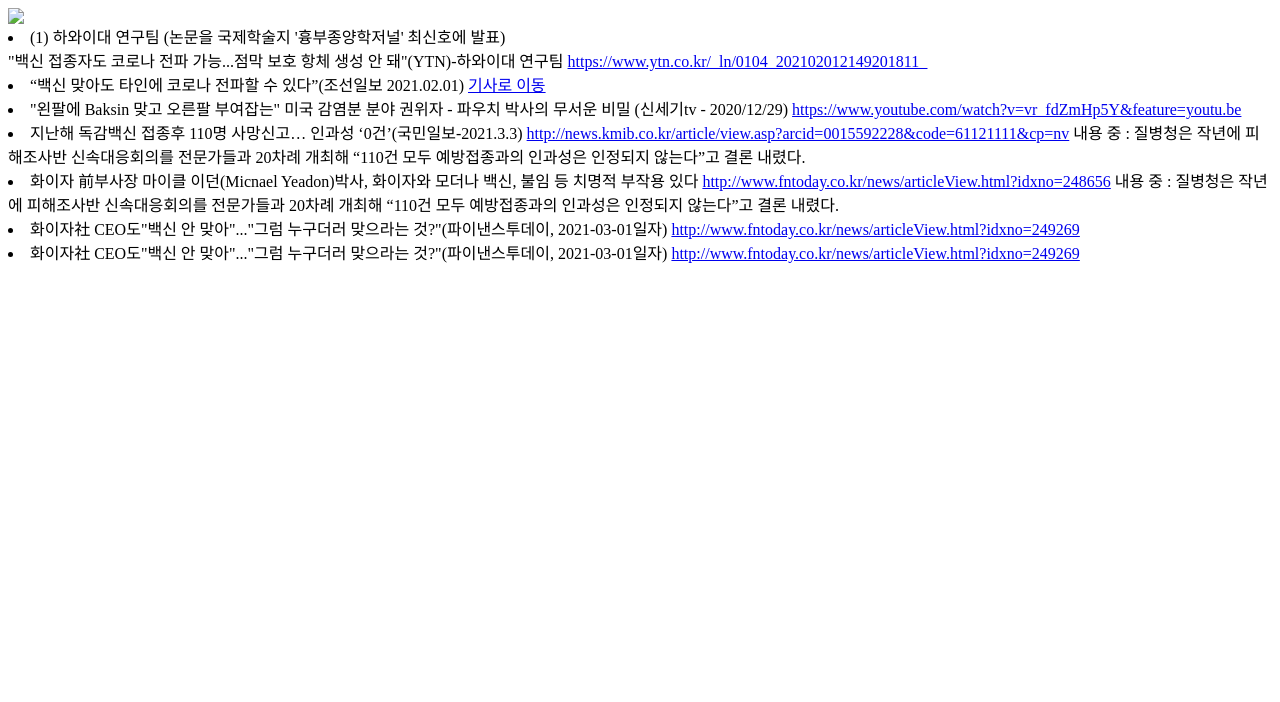
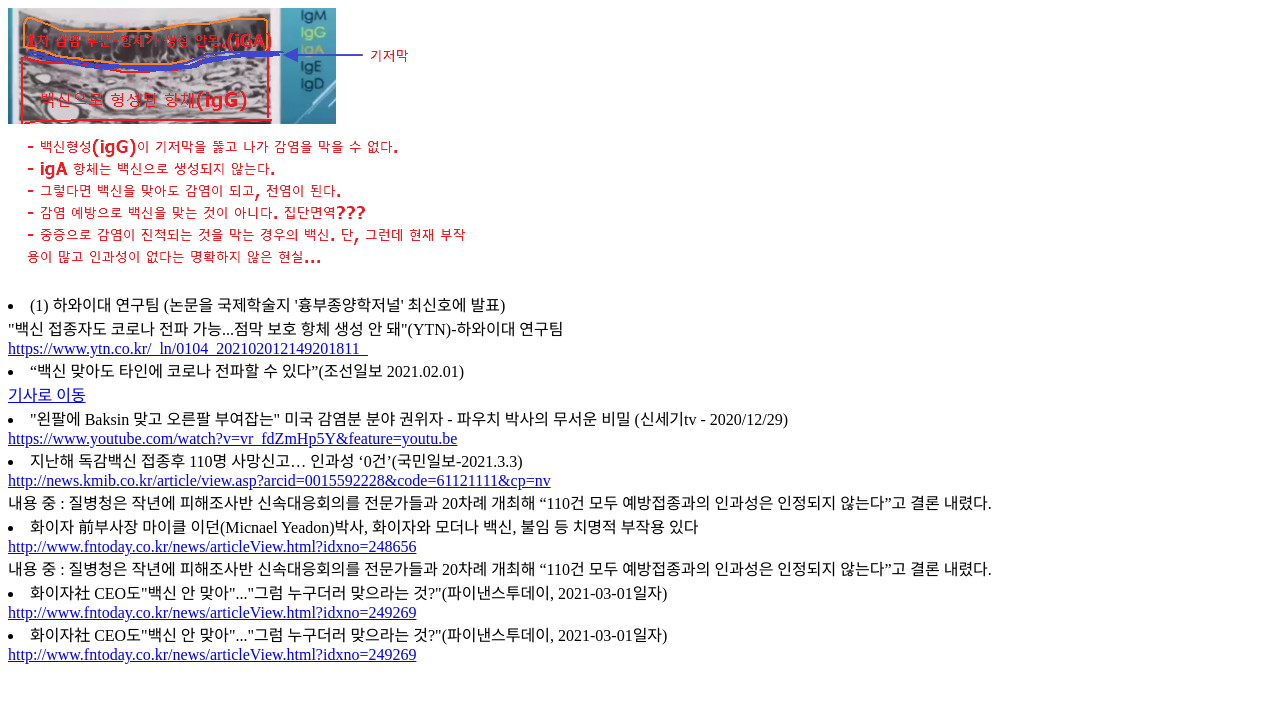
Before and after one commit to FRONTIERWJ/news, a plain HTML site: page index.html in a window 1280 px wide. Drawn offline with Linux system fonts and the light colour scheme.

Commit message:
Update index.html

```diff
--- a/index.html
+++ b/index.html
@@ -1,42 +1,42 @@
 <html>
 
-<img src="bak.jpg">
+<img src="bak.png"><br>
 
 <li>
 (1) 하와이대 연구팀 (논문을 국제학술지 '흉부종양학저널' 최신호에 발표)<br>
-"백신 접종자도 코로나 전파 가능...점막 보호 항체 생성 안 돼"(YTN)-하와이대 연구팀
+"백신 접종자도 코로나 전파 가능...점막 보호 항체 생성 안 돼"(YTN)-하와이대 연구팀<br>
 <a href='https://www.ytn.co.kr/_ln/0104_202102012149201811_'>https://www.ytn.co.kr/_ln/0104_202102012149201811_</a>
 </li>
 
 <li>
-“백신 맞아도 타인에 코로나 전파할 수 있다”(조선일보 2021.02.01)
+“백신 맞아도 타인에 코로나 전파할 수 있다”(조선일보 2021.02.01)<br>
 <a href='https://www.msn.com/ko-kr/money/topstories/%EB%B0%B1%EC%8B%A0-%EB%A7%9E%EC%95%84%EB%8F%84-%ED%83%80%EC%9D%B8%EC%97%90-%EC%BD%94%EB%A1%9C%EB%82%98-%EC%A0%84%ED%8C%8C%ED%95%A0-%EC%88%98-%EC%9E%88%EB%8B%A4/ar-BB1dhK6j'>기사로 이동</a>
 </li>
 
 <li>
-"왼팔에 Baksin 맞고 오른팔 부여잡는" 미국 감염분 분야 권위자 - 파우치 박사의 무서운 비밀 (신세기tv - 2020/12/29)
+"왼팔에 Baksin 맞고 오른팔 부여잡는" 미국 감염분 분야 권위자 - 파우치 박사의 무서운 비밀 (신세기tv - 2020/12/29)<br>
 <a href='https://www.ytn.co.kr/_ln/0104_202102012149201811_'>https://www.youtube.com/watch?v=vr_fdZmHp5Y&feature=youtu.be</a>
 </li>
 
 <li>
-지난해 독감백신 접종후 110명 사망신고… 인과성 ‘0건’(국민일보-2021.3.3)
-<a href='http://news.kmib.co.kr/article/view.asp?arcid=0015592228&code=61121111&cp=nv'>http://news.kmib.co.kr/article/view.asp?arcid=0015592228&code=61121111&cp=nv</a>
-내용 중 : 질병청은 작년에 피해조사반 신속대응회의를 전문가들과 20차례 개최해 “110건 모두 예방접종과의 인과성은 인정되지 않는다”고 결론 내렸다.
+지난해 독감백신 접종후 110명 사망신고… 인과성 ‘0건’(국민일보-2021.3.3)<br>
+<a href='http://news.kmib.co.kr/article/view.asp?arcid=0015592228&code=61121111&cp=nv'>http://news.kmib.co.kr/article/view.asp?arcid=0015592228&code=61121111&cp=nv</a><br>
+내용 중 : 질병청은 작년에 피해조사반 신속대응회의를 전문가들과 20차례 개최해 “110건 모두 예방접종과의 인과성은 인정되지 않는다”고 결론 내렸다.<br>
 </li>
 
 <li>
-화이자 前부사장 마이클 이던(Micnael Yeadon)박사, 화이자와 모더나 백신, 불임 등 치명적 부작용 있다
-<a href='http://www.fntoday.co.kr/news/articleView.html?idxno=248656'>http://www.fntoday.co.kr/news/articleView.html?idxno=248656</a>
-내용 중 : 질병청은 작년에 피해조사반 신속대응회의를 전문가들과 20차례 개최해 “110건 모두 예방접종과의 인과성은 인정되지 않는다”고 결론 내렸다.
+화이자 前부사장 마이클 이던(Micnael Yeadon)박사, 화이자와 모더나 백신, 불임 등 치명적 부작용 있다<br>
+<a href='http://www.fntoday.co.kr/news/articleView.html?idxno=248656'>http://www.fntoday.co.kr/news/articleView.html?idxno=248656</a><br>
+내용 중 : 질병청은 작년에 피해조사반 신속대응회의를 전문가들과 20차례 개최해 “110건 모두 예방접종과의 인과성은 인정되지 않는다”고 결론 내렸다.<br>
 </li>
 
 <li>
-화이자社 CEO도"백신 안 맞아"..."그럼 누구더러 맞으라는 것?"(파이낸스투데이, 2021-03-01일자)
-<a href='http://www.fntoday.co.kr/news/articleView.html?idxno=249269'>http://www.fntoday.co.kr/news/articleView.html?idxno=249269</a>
+화이자社 CEO도"백신 안 맞아"..."그럼 누구더러 맞으라는 것?"(파이낸스투데이, 2021-03-01일자)<br>
+<a href='http://www.fntoday.co.kr/news/articleView.html?idxno=249269'>http://www.fntoday.co.kr/news/articleView.html?idxno=249269</a><br>
 </li>
 
 <li>
-화이자社 CEO도"백신 안 맞아"..."그럼 누구더러 맞으라는 것?"(파이낸스투데이, 2021-03-01일자)
-<a href='http://www.fntoday.co.kr/news/articleView.html?idxno=249269'>http://www.fntoday.co.kr/news/articleView.html?idxno=249269</a>
+화이자社 CEO도"백신 안 맞아"..."그럼 누구더러 맞으라는 것?"(파이낸스투데이, 2021-03-01일자)<br>
+<a href='http://www.fntoday.co.kr/news/articleView.html?idxno=249269'>http://www.fntoday.co.kr/news/articleView.html?idxno=249269</a><br>
 </li>
 </html>
```
